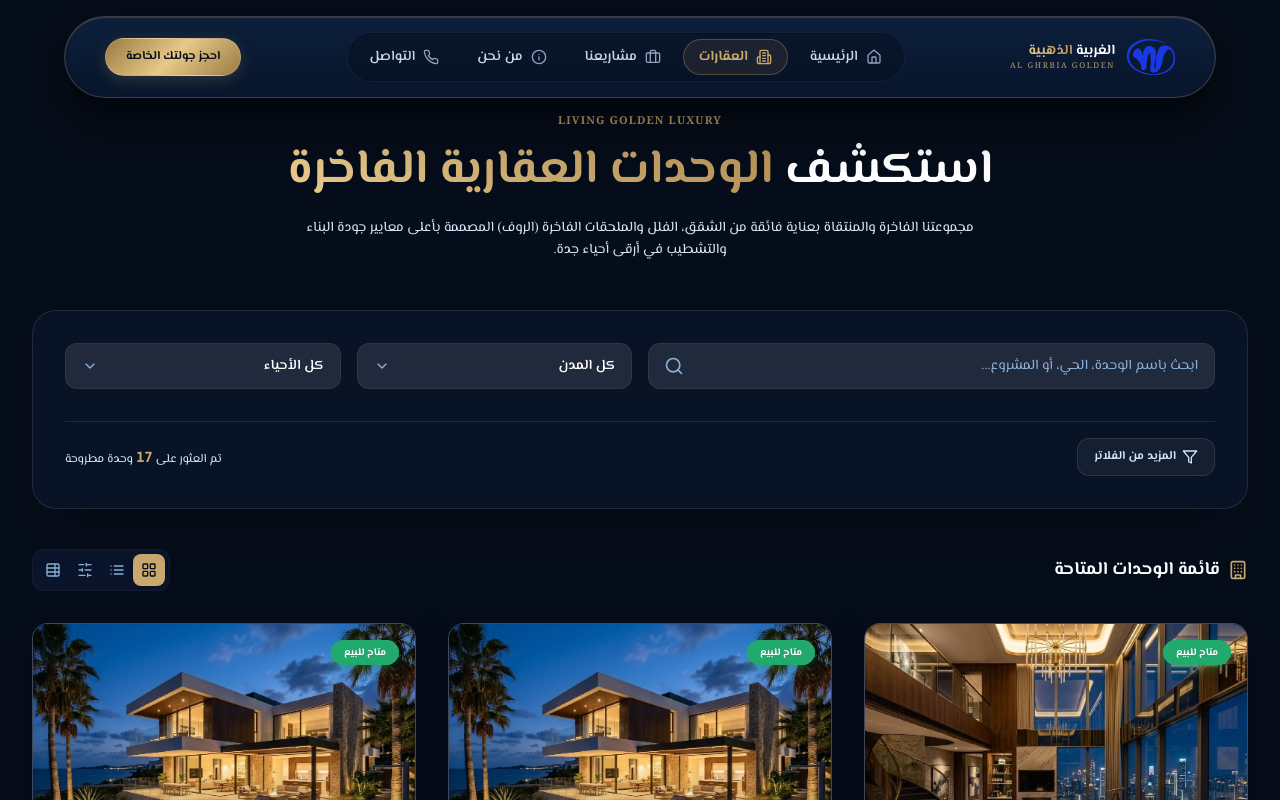
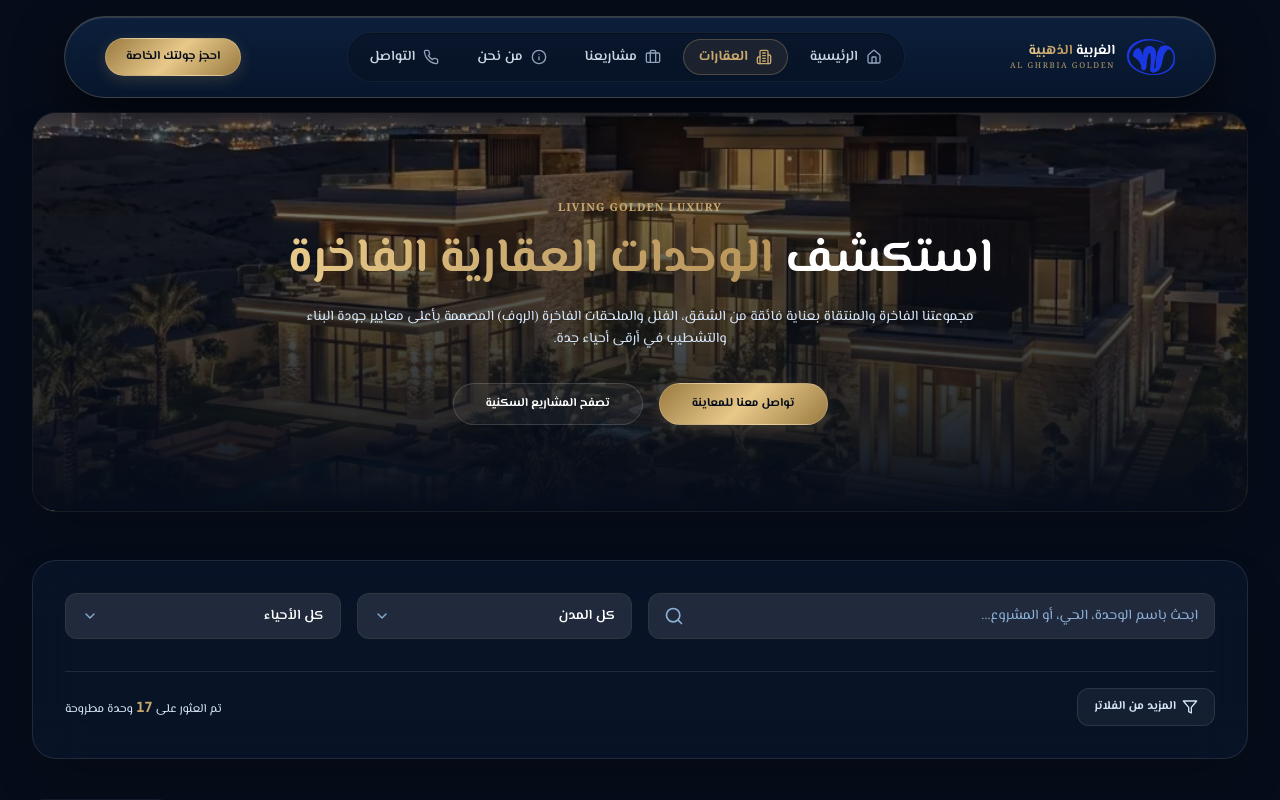
Before and after one commit to karemm2018/alghrbiagolde, a Next.js app: page /properties in a window 1280 px wide. Shown: the top 800 px of the page. Built offline with nearby package versions, Linux system fonts and the light colour scheme; a web font is replaced by a local one.

Commit message:
style(properties): redesign hero header into luxury visual banner with CTAs

```diff
--- a/src/app/properties/page.tsx
+++ b/src/app/properties/page.tsx
@@ -485,13 +485,28 @@ export default function PropertiesPage() {
       {/* Container Wrapper */}
       <div className="max-w-7xl mx-auto px-4 sm:px-6 lg:px-8 relative z-10">
 
-        {/* Page Hero Header */}
-        <div className="text-center mb-12">
+        {/* Page Hero Header Banner */}
+        <div className="relative w-full rounded-3xl overflow-hidden border border-border-gold/30 shadow-2xl mb-12 h-[360px] sm:h-[400px] flex items-center justify-center">
+          {/* Background Image with Slow Zoom effect */}
+          <div className="absolute inset-0 z-0 select-none">
+            <Image
+              src="/hero-bg-luxury.webp"
+              alt="Luxury properties background"
+              fill
+              priority
+              className="object-cover scale-105"
+            />
+            {/* Dark premium overlay for readability */}
+            <div className="absolute inset-0 bg-gradient-to-t from-[#060D1A] via-[#060D1A]/70 to-[#060D1A]/40"></div>
+          </div>
+
+          {/* Banner Contents */}
+          <div className="relative z-10 max-w-3xl mx-auto px-6 text-center flex flex-col items-center">
             <motion.span
               initial={{ opacity: 0, y: -10 }}
               animate={{ opacity: 1, y: 0 }}
               transition={{ duration: 0.5 }}
-            className="text-[11px] font-extrabold text-gold-primary tracking-widest uppercase block mb-3 font-serif"
+              className="text-[11px] font-extrabold text-gold-primary tracking-widest uppercase block mb-3.5 font-serif"
             >
               LIVING GOLDEN LUXURY
             </motion.span>
@@ -499,7 +514,7 @@ export default function PropertiesPage() {
               initial={{ opacity: 0, y: 15 }}
               animate={{ opacity: 1, y: 0 }}
               transition={{ duration: 0.6, ease: [0.16, 1, 0.3, 1] }}
-            className="text-3xl sm:text-4xl lg:text-5xl font-black text-white leading-tight font-el-messiri mb-4"
+              className="text-2xl sm:text-4xl lg:text-5xl font-black text-white leading-tight font-el-messiri mb-4"
             >
               استكشف <span className="bg-gradient-to-r from-gold-light via-gold-primary to-gold-warm bg-clip-text text-transparent">الوحدات العقارية الفاخرة</span>
             </motion.h1>
@@ -507,10 +522,34 @@ export default function PropertiesPage() {
               initial={{ opacity: 0, y: 15 }}
               animate={{ opacity: 1, y: 0 }}
               transition={{ duration: 0.7, delay: 0.1, ease: [0.16, 1, 0.3, 1] }}
-            className="text-xs sm:text-sm text-text-secondary max-w-2xl mx-auto leading-relaxed"
+              className="text-xs sm:text-sm text-text-secondary leading-relaxed mb-8 max-w-2xl"
             >
               مجموعتنا الفاخرة والمنتقاة بعناية فائقة من الشقق، الفلل والملحقات الفاخرة (الروف) المصممة بأعلى معايير جودة البناء والتشطيب في أرقى أحياء جدة.
             </motion.p>
+
+            {/* Call To Actions */}
+            <motion.div
+              initial={{ opacity: 0, y: 15 }}
+              animate={{ opacity: 1, y: 0 }}
+              transition={{ duration: 0.8, delay: 0.2, ease: [0.16, 1, 0.3, 1] }}
+              className="flex flex-wrap items-center justify-center gap-4"
+            >
+              <button
+                type="button"
+                onClick={openInquiry}
+                className="py-3 px-8 text-xs font-bold btn-premium-gold rounded-full flex items-center justify-center gap-1.5 cursor-pointer font-el-messiri transition-transform active:scale-95 shadow-lg shadow-gold-primary/10"
+              >
+                <span>تواصل معنا للمعاينة</span>
+              </button>
+
+              <Link
+                href="/#projects-section"
+                className="py-3 px-8 text-xs font-bold bg-white/5 hover:bg-white/10 text-white border border-white/15 hover:border-gold-primary/50 rounded-full flex items-center justify-center gap-1.5 transition-all duration-300 font-el-messiri active:scale-95"
+              >
+                <span>تصفح المشاريع السكنية</span>
+              </Link>
+            </motion.div>
+          </div>
         </div>
 
         {/* Filter panel card */}
```
Lines whose indentation alone changed are shown as unchanged.
